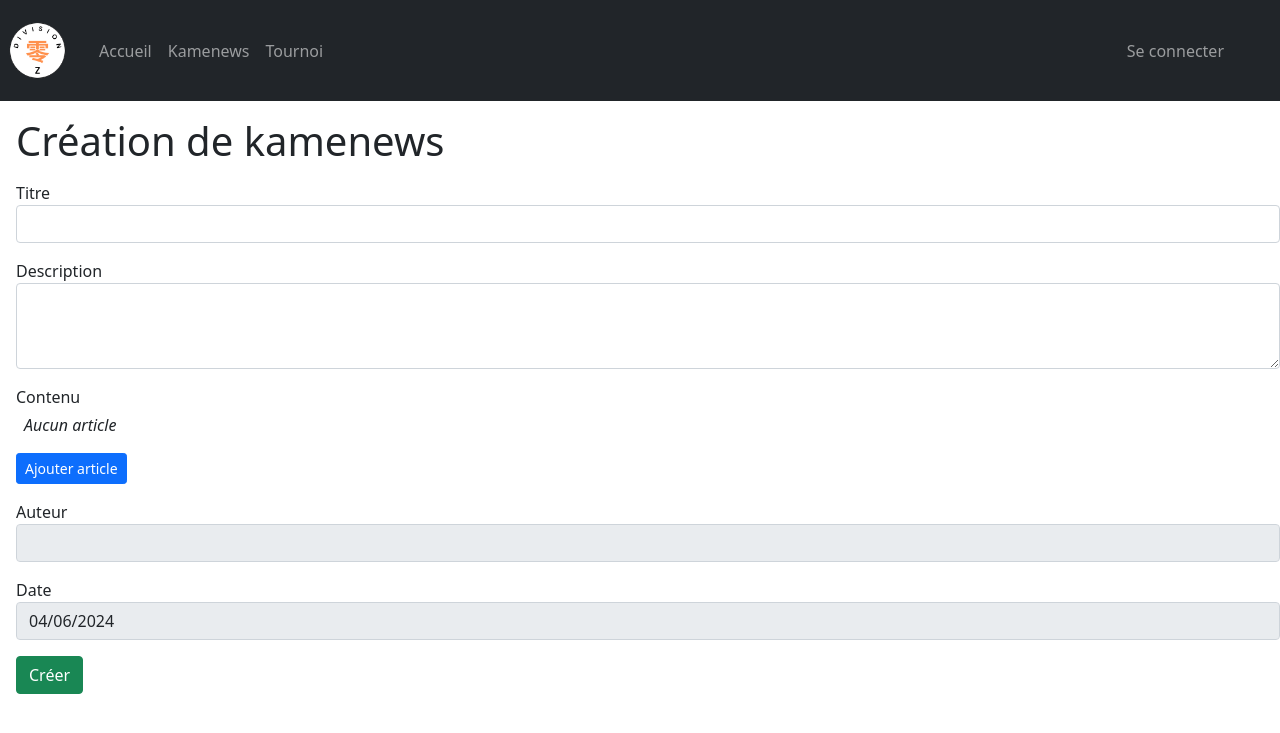
After one commit to AyunGaming/GuildMasters, a PHP site: template app/Templates/kamenewsCreate.twig in a window 1280 px wide. The commit adds this page. Shown: the top 733 px of the page. Run offline with PHP 8.4, Linux system fonts and the light colour scheme; the template is opened without the code that fills it, so the values that code supplies are empty; some libraries are stand-ins or nearby versions.

Commit message:
Add kamenews creation

```diff
--- a/app/Data/DAO/Interfaces/kamenews/IArticlesDAO.php
+++ b/app/Data/DAO/Interfaces/kamenews/IArticlesDAO.php
@@ -11,4 +11,8 @@ interface IArticlesDAO {
 	public function update(Article $article): void;
 
 	public function delete(int $id): void;
+
+	public function create(Article $article): void;
+
+	public function getLastInserted(int $n): array;
 }
--- a/app/Data/DAO/Interfaces/kamenews/IKamenewsArticlesDAO.php
+++ b/app/Data/DAO/Interfaces/kamenews/IKamenewsArticlesDAO.php
@@ -7,4 +7,6 @@ interface IKamenewsArticlesDAO {
 	public function getByKamenews(int $kamenewsId): array;
 
 	public function deleteByKamenews(int $kamenewsId): void;
+
+	public function create(int $kamenewsId, int $articleId, int $position): void;
 }
--- a/app/Data/DAO/Interfaces/kamenews/IKamenewsDAO.php
+++ b/app/Data/DAO/Interfaces/kamenews/IKamenewsDAO.php
@@ -13,4 +13,8 @@ interface IKamenewsDAO {
 	public function delete(int $id): void;
 
 	public function update(Kamenews $kamenews): void;
+
+	public function create(Kamenews $kamenews): void;
+
+	public function getLastInserted(int $n): array;
 }
--- a/app/Templates/base.twig
+++ b/app/Templates/base.twig
@@ -63,7 +63,7 @@
 					<li class="nav-item dropdown">
 						<a class="nav-link dropdown-toggle" href="#" id="userDropdown" role="button"
 						   data-bs-toggle="dropdown" aria-expanded="false">
-							Admin
+							{{ user.getLogin() }}
 						</a>
 						<ul class="dropdown-menu dropdown-menu-end" aria-labelledby="userDropdown">
 							<li><a class="dropdown-item" href="{{ url_for('character-list') }}">Gestion personnages</a></li>
--- a/app/Templates/kamenews.twig
+++ b/app/Templates/kamenews.twig
@@ -12,7 +12,7 @@
 		{% if user is not null and user.getRole() is constant('division\\Models\\Enums\\Role::ADMIN') %}
 			<div class="row justify-content-end">
 				<div class="col-2 me-3 me-sm-0">
-					<a href="#" class="btn btn-sm btn-success">
+					<a href="{{ url_for('new-kamenews') }}" class="btn btn-sm btn-success">
 						Créer un nouveau kamenews
 					</a>
 					<a href="{{ url_for('admin-kamenews') }}" class="btn btn-sm btn-success mt-2">
--- /dev/null
+++ b/app/Templates/kamenewsCreate.twig
@@ -0,0 +1,104 @@
+{% extends 'base.twig' %}
+
+{% block title %} Creation de kamenews {% endblock %}
+
+{% block body %}
+	{{ parent() }}
+
+	<h1 class="mt-3 ms-3">Création de kamenews</h1>
+
+	<!-- {# url_for("create-kamenews") #} -->
+	<form method="post" action="{{ url_for("create-kamenews") }}">
+		<div class="form-group mt-3 ms-3">
+			<input type="number" class="form-control" name="nbArticles" id="nbArticles" hidden="hidden" required>
+		</div>
+		<div class="form-group mt-3 ms-3">
+			<label for="title">Titre</label>
+			<input type="text" class="form-control" id="title" name="titre" required>
+		</div>
+		<div class="form-group mt-3 ms-3">
+			<label for="description">Description</label>
+			<textarea class="form-control" id="description" name="description" rows="3" required></textarea>
+		</div>
+		<div class="form-group mt-3 ms-3">
+			<label for="content">Contenu</label>
+			<div id="articles-list"></div>
+			<button type="button" class="btn btn-primary btn-sm" data-bs-toggle="modal" data-bs-target="#addArticleModal">Ajouter article</button>
+		</div>
+		<div class="form-group mt-3 ms-3">
+			<label for="author">Auteur</label>
+			<input type="text" class="form-control" name="writer" value="{{ user.getLogin() }}" hidden="hidden" required>
+			<input type="text" class="form-control" value="{{ user.getLogin() }}" disabled required>
+		</div>
+		<div class="form-group mt-3 ms-3">
+			<label for="date">Date</label>
+			<input type="date" class="form-control date" id="date" name="date" hidden="hidden" required>
+			<input type="date" class="form-control date" id="display-date" disabled required>
+		</div>
+		<button id="createKamenews" type="submit" class="btn btn-success mt-3 ms-3">Créer</button>
+	</form>
+
+
+	<!-- Add Article Modal -->
+	<div class="modal fade" id="addArticleModal" tabindex="-1" aria-labelledby="addArticleModalLabel" aria-hidden="true">
+		<div class="modal-dialog">
+			<div class="modal-content">
+				<div class="modal-header">
+					<h5 class="modal-title" id="addArticleModalLabel">Ajouter un article</h5>
+					<button type="button" class="btn-close" data-bs-dismiss="modal" aria-label="Close"></button>
+				</div>
+				<div class="modal-body">
+					<form method="post" action="{{ url_for('create-article') }}" id="addArticleForm" enctype="multipart/form-data">
+						<input type="hidden" id="article-id">
+						<div class="form-group">
+							<label for="article-title">Titre</label>
+							<input type="text" class="form-control" id="article-title" name="title" required>
+						</div>
+						<div class="mt-3 form-group">
+							<label for="content">Contenu</label>
+							<textarea class="form-control" id="content" name="text" rows="10" required></textarea>
+						</div>
+						<div class="mt-3 form-group">
+							<label for="updateArticleImage" class="form-label">Illustration de l'article</label>
+							<input class="form-control" type="file" id="articleImage" name="image">
+						</div>
+						<div class="mt-3 form-group">
+							<div class="modal-footer">
+								<button type="button" class="btn btn-secondary" data-bs-dismiss="modal">Fermer</button>
+								<button id="create-article" type="submit" class="btn btn-primary">Ajouter</button>
+							</div>
+						</div>
+					</form>
+				</div>
+			</div>
+		</div>
+	</div>
+
+	<!-- Delete Modal -->
+	<div class="modal fade" id="deleteArticleModal" tabindex="-1" aria-labelledby="deleteArticleModal" aria-hidden="true">
+		<div class="modal-lg modal-dialog modal-dialog-centered">
+			<div class="modal-content">
+				<div class="body-opaque modal-header">
+					<h1>Supprimer l'article</h1>
+					<button type="button" class="btn-close" data-bs-dismiss="modal" aria-label="Close"></button>
+				</div>
+				<div class="modal-body">
+					<span id="deleteConfirm"></span>
+				</div>
+				<form method="post" action="{{ url_for('delete-article') }}" enctype="multipart/form-data">
+					<input id="delete-id" name="id" type="text" hidden="hidden">
+
+					<div class="body-opaque modal-footer">
+						<button id="delete-confirm" type="submit" class="btn btn-danger">Supprimer</button>
+						<button type="button" class="btn btn-secondary" data-bs-dismiss="modal">Fermer</button>
+					</div>
+				</form>
+			</div>
+		</div>
+	</div>
+{% endblock %}
+
+
+{% block script %}
+	<script src="/public/js/kamenewsCreate.js" defer></script>
+{% endblock %}
--- /dev/null
+++ b/public/js/kamenewsCreate.js
@@ -0,0 +1,103 @@
+function initKamenewsCreator(){
+	document.querySelectorAll('.date').forEach(date => {
+		date.valueAsDate = new Date()
+	})
+
+	if(localStorage.getItem('kamenews') !== null){
+		const kamenews = JSON.parse(localStorage.getItem('kamenews'))
+		document.getElementById('title').value = kamenews[0].title
+		document.getElementById('description').value = kamenews[0].description
+	}
+
+	document.getElementById('nbArticles').value = localStorage.getItem('articles') === null ? 0 : JSON.parse(localStorage.getItem('articles')).length
+}
+
+function checkHasArticle(){
+	const articles = JSON.parse(localStorage.getItem('articles'))
+	if(articles == null){
+		document.getElementById('articles-list').innerHTML = '<p class="ms-2 mt-1 fst-italic">Aucun article</p>'
+	}
+	else{
+		document.getElementById('articles-list').innerHTML = ''
+		articles.forEach(article => {
+			document.getElementById('articles-list').innerHTML += `
+					<li class="article-item mb-2">
+						<label>${article.title}</label>
+						<button id="delete-${article.id}" class="btn btn-sm btn-danger ms-1 delete-articles" type="button"
+						data-bs-toggle="modal" data-bs-target="#deleteArticleModal"
+						onclick="initDeleteModal('${article.id}', '${article.title}')">
+							<i class="bi-trash"></i>
+						</button>
+					</li>`
+		})
+	}
+}
+
+function initDeleteModal(id, name){
+	document.getElementById('delete-id').value = id
+	document.getElementById('deleteConfirm').innerHTML = `Voulez-vous supprimer définitvement l'article ${name} ?`
+}
+
+function removeArticle(id){
+	let articles = JSON.parse(localStorage.getItem('articles'))
+	articles.splice(articles.indexOf(id)-1, 1)
+
+	if(articles.length === 0){
+		localStorage.removeItem('articles')
+	}
+	else{
+		localStorage.setItem('articles', JSON.stringify(articles))
+	}
+}
+
+function saveArticle(){
+	const kTitle = document.getElementById('title').value
+	const desc = document.getElementById('description').value
+	if(kTitle !== '' || desc  !== ''){
+		localStorage.setItem('kamenews', JSON.stringify([{'title': kTitle, 'description': desc}]))
+	}
+
+	if(localStorage.getItem('articles') === null){
+		localStorage.setItem('articles', JSON.stringify([]))
+	}
+
+	const articles = JSON.parse(localStorage.getItem('articles'))
+
+	let title = document.getElementById('article-title').value
+	let content = document.getElementById('content').value
+	let image = ""
+	if(document.getElementById('articleImage').files.item(0) !== null){
+		let image = document.getElementById('articleImage').files.item(0).name
+	}
+	let article = {
+		id : articles.length+ 1,
+		title: title,
+		content: content,
+		image: image
+	}
+
+	articles.push(article)
+	localStorage.setItem('articles', JSON.stringify(articles))
+}
+
+window.addEventListener('load', () => {
+	initKamenewsCreator();
+	checkHasArticle();
+
+	document.getElementById('create-article').addEventListener('click', () => {
+		saveArticle();
+	})
+
+	document.querySelectorAll('.delete-articles').forEach(button => {
+		button.addEventListener('click', () => {
+			const id = button.id.split('-')[1]
+			document.getElementById('delete-confirm').addEventListener('click', () => {
+				removeArticle(id)
+			})
+		})
+	})
+
+	document.getElementById('createKamenews').addEventListener('click', () => {
+		localStorage.clear()
+	})
+})
```
Also changed, not shown: app/Data/DAO/ArticlesDAO.php (+41 -4 lines), app/Data/DAO/KamenewsArticlesDAO.php (+15 -0 lines), app/Data/DAO/KamenewsDAO.php (+39 -1 lines), app/HTTP/Routing/KamenewsController.php (+85 -7 lines), app/Models/Article.php (+8 -0 lines), app/Models/Managers/KamenewsManager.php (+37 -3 lines), public/index.php (+8 -1 lines).
